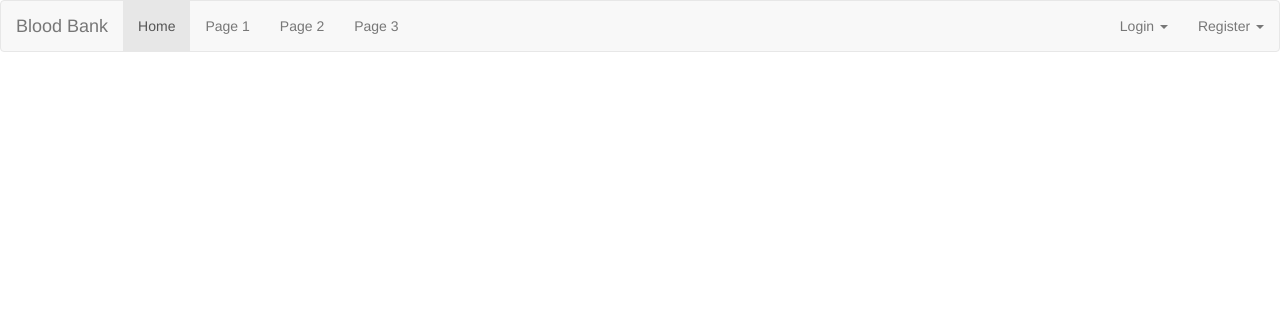
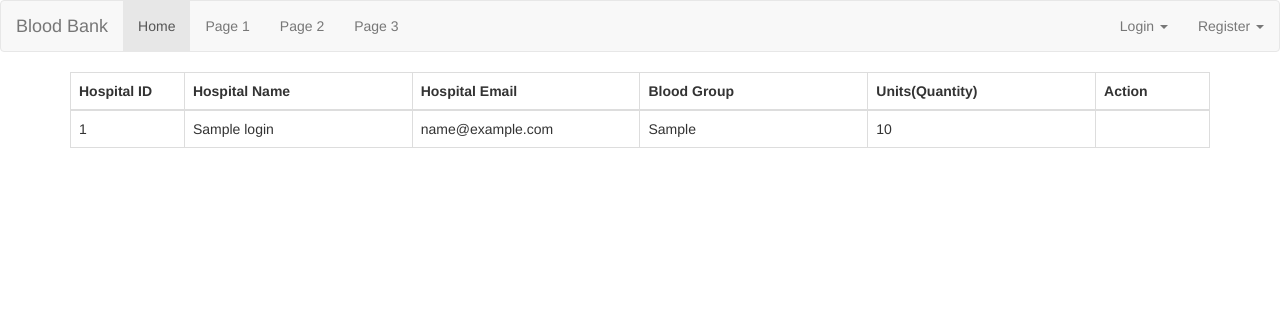
Before and after one commit to amol-can/Blood-Bank-System, a PHP site: page / in a window 1280 px wide. Shown: the top 312 px of the page. Run offline with PHP 8.4, Linux system fonts and the light colour scheme; tables that the repository leaves empty or names only in its code hold one stand-in row (values such as "Sample post"); some libraries are stand-ins or nearby versions.

Commit message:
Blood Availability

```diff
--- /dev/null
+++ b/custom/available_b_request.php
@@ -0,0 +1,43 @@
+<?php
+
+		require '../include/config.php';
+		header('Access-Control-Allow-Origin: *');
+		//checking if there were any error during the last connection attempt
+		if ($db->connect_error) {
+		  die("Connection failed: " . $db->connect_error);
+		}
+		//the SQL query to be executed
+
+		if (!isset($_GET) || empty($_GET))
+		{
+		    $query = "SELECT hospital_login.name,hospital_login.email,blood_inventry.hospital_id,blood_inventry.blood_group,blood_inventry.blood_quantity from blood_inventry INNER JOIN hospital_login ON blood_inventry.hospital_id = hospital_login.hospital_id";
+		}
+		$result = $db->query($query);
+
+		//initialize the array to store the processed data
+		$jsonArray = array();
+
+		if ($result->num_rows > 0) {
+		  //Converting the results into an associative array
+		  while($row = $result->fetch_assoc()) {
+		    $jsonArrayItem = array();
+		    $jsonArrayItem['name'] = $row['name'];
+		    $jsonArrayItem['email'] = $row['email'];
+		    $jsonArrayItem['h_id'] = $row['hospital_id'];
+		    $jsonArrayItem['blood_group'] = $row['blood_group'];
+		    $jsonArrayItem['blood_quantity'] = $row['blood_quantity'];
+
+		    //append the above created object into the main array.
+		    array_push($jsonArray, $jsonArrayItem);
+		  }
+		}
+
+		$db->close();
+
+		//set the response content type as JSON
+		header('Content-type: application/json');
+
+		/* Output the return value of json encode using the echo function. */
+		echo json_encode($jsonArray);
+
+?>
--- /dev/null
+++ b/custom/available_blood.js
@@ -0,0 +1,22 @@
+function drawTable(){
+    var tableJson = $.ajax({
+            url: "custom/available_b_request.php",
+            dataType: "json",
+            async: false
+            }).responseText;
+    console.log("Dataaaaaaaaaaaaaaaaaaa:", tableJson);
+    	var parsed = JSON.parse(tableJson);
+        var tr;
+        for (var i = 0; i < parsed.length; i++) {
+            tr = $('<tr/>');
+            tr.append("<td>" + parsed[i].h_id + "</td>");
+            tr.append("<td>" + parsed[i].name + "</td>");
+            tr.append("<td>" + parsed[i].email + "</td>");
+            tr.append("<td>" + parsed[i].blood_group + "</td>");
+            tr.append("<td>" + parsed[i].blood_quantity + "</td>");
+
+            $('#table1').append(tr);
+        }
+
+	}
+	drawTable();
--- a/hospital/registration.php
+++ b/hospital/registration.php
@@ -1,4 +1,5 @@
 <?php
+    session_start();
     include("../include/config.php");
 
     /* For registration of hospital*/
@@ -28,13 +29,14 @@
     /* For storing new Blood related data*/
     elseif (isset($_POST['add_blood_info']))
         {
-            $hid=$_SESSION['user_id'];
             $blood_group=$_POST['bgroup'];
             $units=$_POST['units'];
 
+            /* Storing user id of user through SESSION*/
+            $hid=$_SESSION['user_id'];
 
 
-            if($units == ''){echo "<script>alert('Please enter units')</script>";exit();}
+            if($hid == ''){echo "<script>alert('Session issue')</script>";exit();}
             else
             {
                 $query="insert into blood_inventry(blood_group,blood_quantity,hospital_id) values('$blood_group','$units','$hid')";
--- a/index.php
+++ b/index.php
@@ -77,7 +77,6 @@
 	        <button type="button" class="btn btn-default" data-dismiss="modal">Close</button>
 	      </div>
 	    </div>
-
 	  </div>
 	</div>
 
@@ -113,9 +112,28 @@
 	        <button type="button" class="btn btn-default" data-dismiss="modal">Close</button>
 	      </div>
 	    </div>
-
 	  </div>
 	</div>
 
+	<!-- Available Bood Samples  -->
+	<div class="container" id="coursepre">
+
+        <table class="table table-bordered" id="table1">
+            <thead>
+                <tr>
+                    <th width="10%">Hospital ID</th>
+                    <th width="20%">Hospital Name</th>
+                    <th width="20%">Hospital Email</th>
+                    <th width="20%">Blood Group</th>
+                    <th width="20%">Units(Quantity)</th>
+                    <th width="20%">Action</th>
+                </tr>
+            </thead>
+            <tbody>
+            </tbody>
+        </table>
+        <script src="custom/available_blood.js"></script>
+    </div>
+
 </body>
 </html>
```
